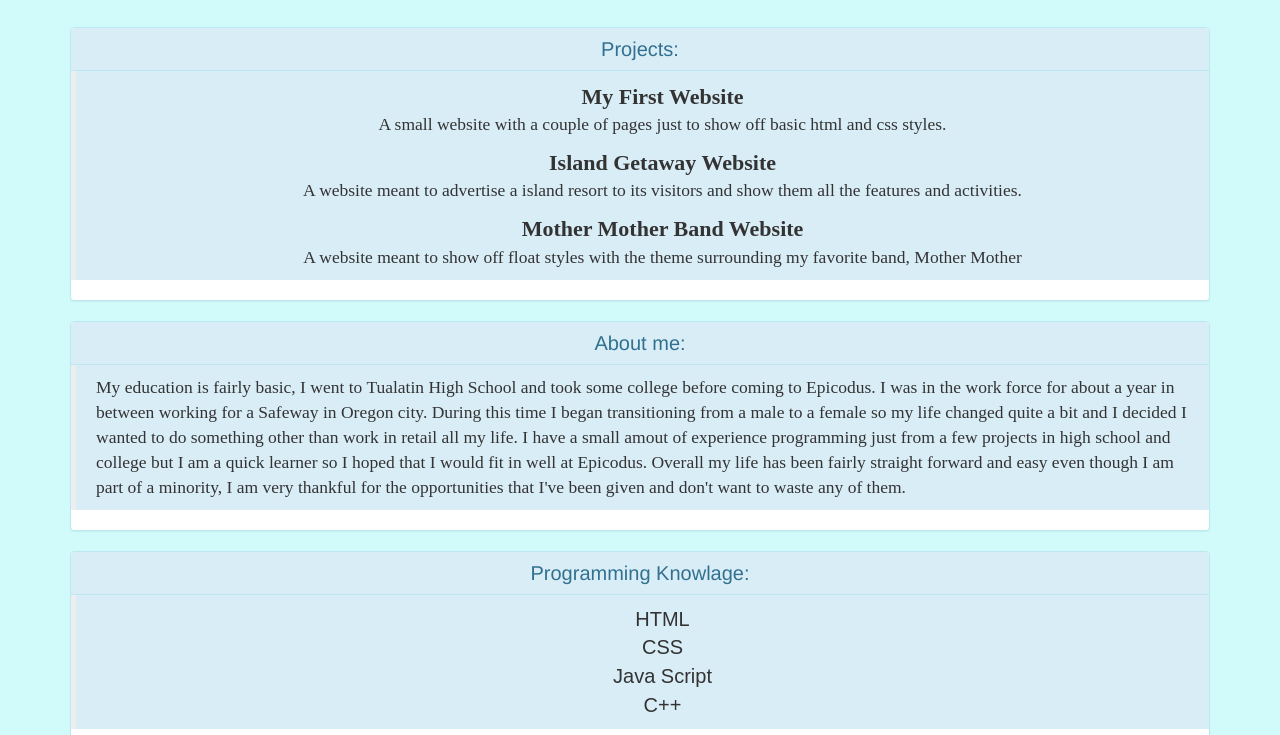
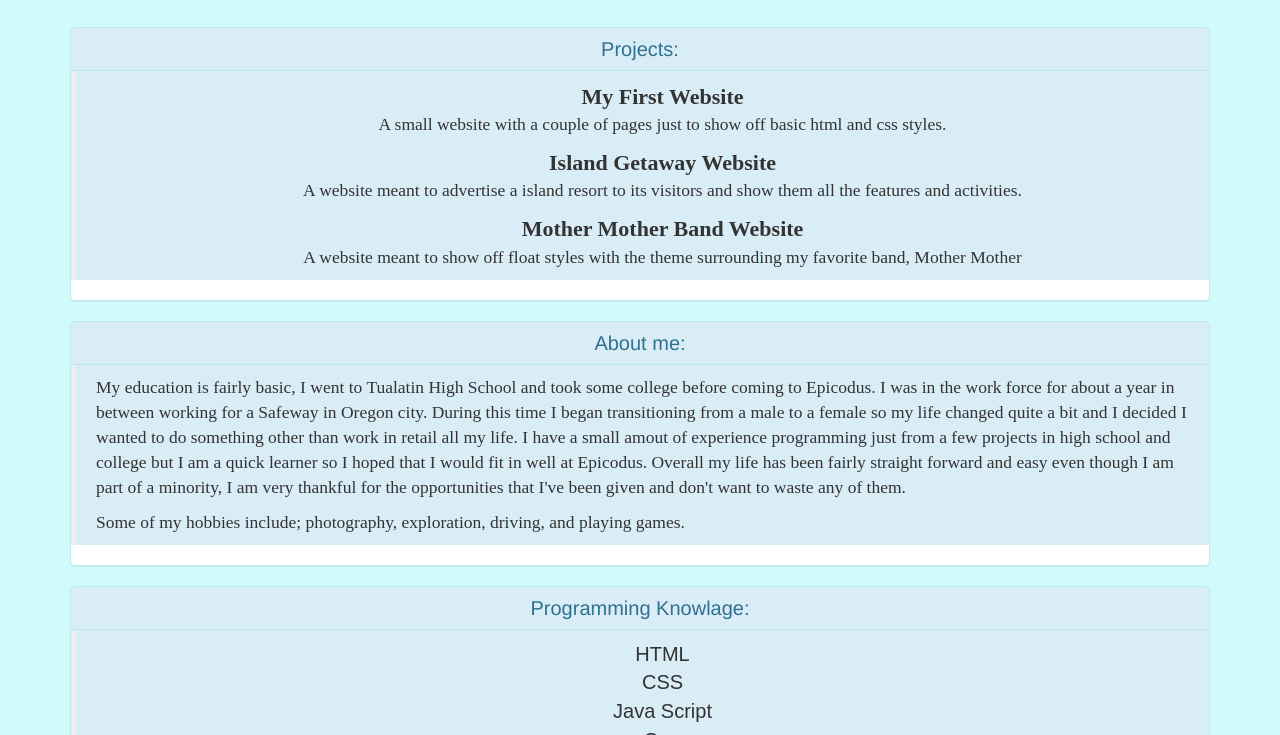
Before and after one commit to RoseLegacy/portfolio, a plain HTML site: page index.html in a window 1280 px wide. Shown: the part 461-1196 px from the top of the page. Drawn offline with Linux system fonts and the light colour scheme.

Commit message:
start second part of about me

```diff
--- a/index.html
+++ b/index.html
@@ -35,6 +35,7 @@
         <blockquote class="bg-info">
           <div class="about-me">
             <p>My education is fairly basic, I went to Tualatin High School and took some college before coming to Epicodus. I was in the work force for about a year in between working for a Safeway in Oregon city. During this time I began transitioning from a male to a female so my life changed quite a bit and I decided I wanted to do something other than work in retail all my life. I have a small amout of experience programming just from a few projects in high school and college but I am a quick learner so I hoped that I would fit in well at Epicodus. Overall my life has been fairly straight forward and easy even though I am part of a minority, I am very thankful for the opportunities that I've been given and don't want to waste any of them.</p>
+            <p>Some of my hobbies include; photography, exploration, driving, and playing games.
           </div>
         </blockquote>
       </div>
```
